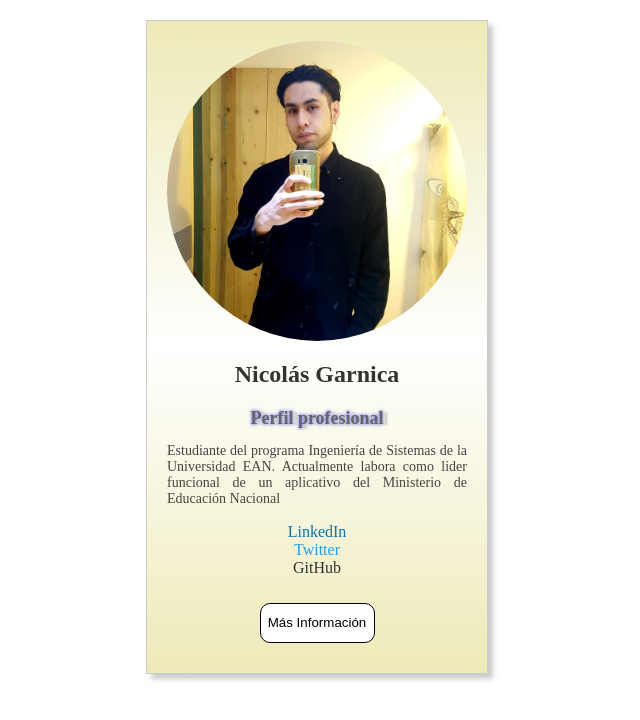
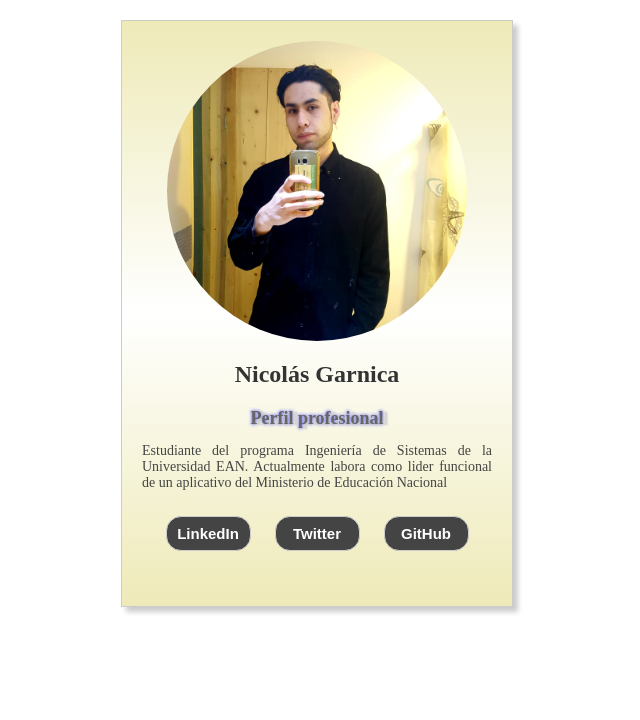
Before and after one commit to iLatham/Clase_Desarrollo_Web_EAN, a plain HTML site: page index.html in a window 1280 px wide. Shown: the whole page, without its empty margins (323-963 px from the left). Drawn offline with Linux system fonts and the light colour scheme.

Commit message:
Actividad 5 - Botones con animación
Se cambia los botones de la página para que contengan animaciones cuando se pase el mouse sobre ellos.

```diff
--- a/index.html
+++ b/index.html
@@ -19,14 +19,10 @@
         labora como lider funcional de un aplicativo del Ministerio de Educación Nacional
       </p>
 
-      <ul class="social-Network">
-        <li><a href="https://www.linkedin.com/in/nicol%C3%A1s-esteban-garnica-herrera-5878aa165/" class="linkedin" target="_blank">LinkedIn</a></li>
-        <li><a href="https://x.com/NicoEsteban02" class="twitter" target="_blank">Twitter</a></li>
-        <li><a href="https://github.com/iLatham" class="github" target="_blank">GitHub</a></li>
-      </ul>
-
-      <div class="btn">
-        <button class="btn-info">Más Información</button>
+      <div class="social-Network">
+        <div><button><a href="https://www.linkedin.com/in/nicol%C3%A1s-esteban-garnica-herrera-5878aa165/" class="linkedin" target="_blank">LinkedIn</a></button></div>
+        <div><button><a href="https://x.com/NicoEsteban02" class="twitter" target="_blank">Twitter</a></button></div>
+        <div><button><a href="https://github.com/iLatham" class="github" target="_blank">GitHub</a></button></div>
       </div>
     </div>
   </section>
--- a/styles.css
+++ b/styles.css
@@ -1,11 +1,12 @@
 .card {
-  width: 300px;
+  width: 350px;
   background-image: linear-gradient(180deg, rgb(238, 234, 184), #fff, rgb(238, 234, 184));
   border: 1px solid #ccc;
   box-shadow: 0 4px 8px rgba(0, 0, 0, 0.1);
   margin: 20px auto;
   padding: 20px;
   box-shadow: 5px 5px 5px #ccc;
+  transition: all 1s;
 }
 
 .profile-picture {
@@ -13,6 +14,7 @@
   border-radius: 50%;
   display: block;
   margin-bottom: 15px;
+  margin: auto;
 }
 
 .name {
@@ -37,51 +39,43 @@
 }
 
 .social-Network {
-  list-style: none;
-  padding: 0;
+  padding: 10px 0;
   text-align: center;
+  height: 60px;
+  width: 100%;
+}
+
+.social-Network div {
+  text-align: center;
+  display: inline-block;
+  width: 30%;
+  height: 50px;
+}
+
+.social-Network button {
+  width: 85px;
+  height: 35px;
+  border-radius: 15px;
+  border: 1px solid #ccc;
+  background-color: #444;
+  color: #fff;
+  cursor: pointer;
+  transition: all 0.3s;
 }
 
 .social-Network a {
   text-decoration: none;
-  margin: 0 10px;
+  width: 100%;
+  height: 100%;
+  color: #fff;
+  font-weight: bold;
+  font-size: 15px;
 }
 
-.social-Network a.linkedin {
-  color: #0077b5;
+.social-Network button:hover {
+  width: 90px;
+  height: 38px;
+  position: relative;
+  bottom: 5px;
+  transition: all 0.3s;
 }
-
-.social-Network a.twitter {
-  color: #1DA1F2;
-}
-
-.social-Network a.github {
-  color: #333;
-}
-
-.social-Network a:hover {
-  color: #000;
-  transition: 0.5s;
-}
-
-div .btn {
-  width: 100%;
-  text-align: center;
-  padding: 10px 0;
-}
-
-.btn-info {
-  width: 115px;
-  height: 40px;
-  background-color: #fff;
-  border: 1px solid #000;
-  border-radius: 10px;
-  transition: all 0.3s ease-in-out;
-}
-
-.btn-info:hover {
-  background-color: #464646;
-  color: #fff;
-  transition: all 0.3s ease-in-out;
-  cursor: pointer;
-}
```
